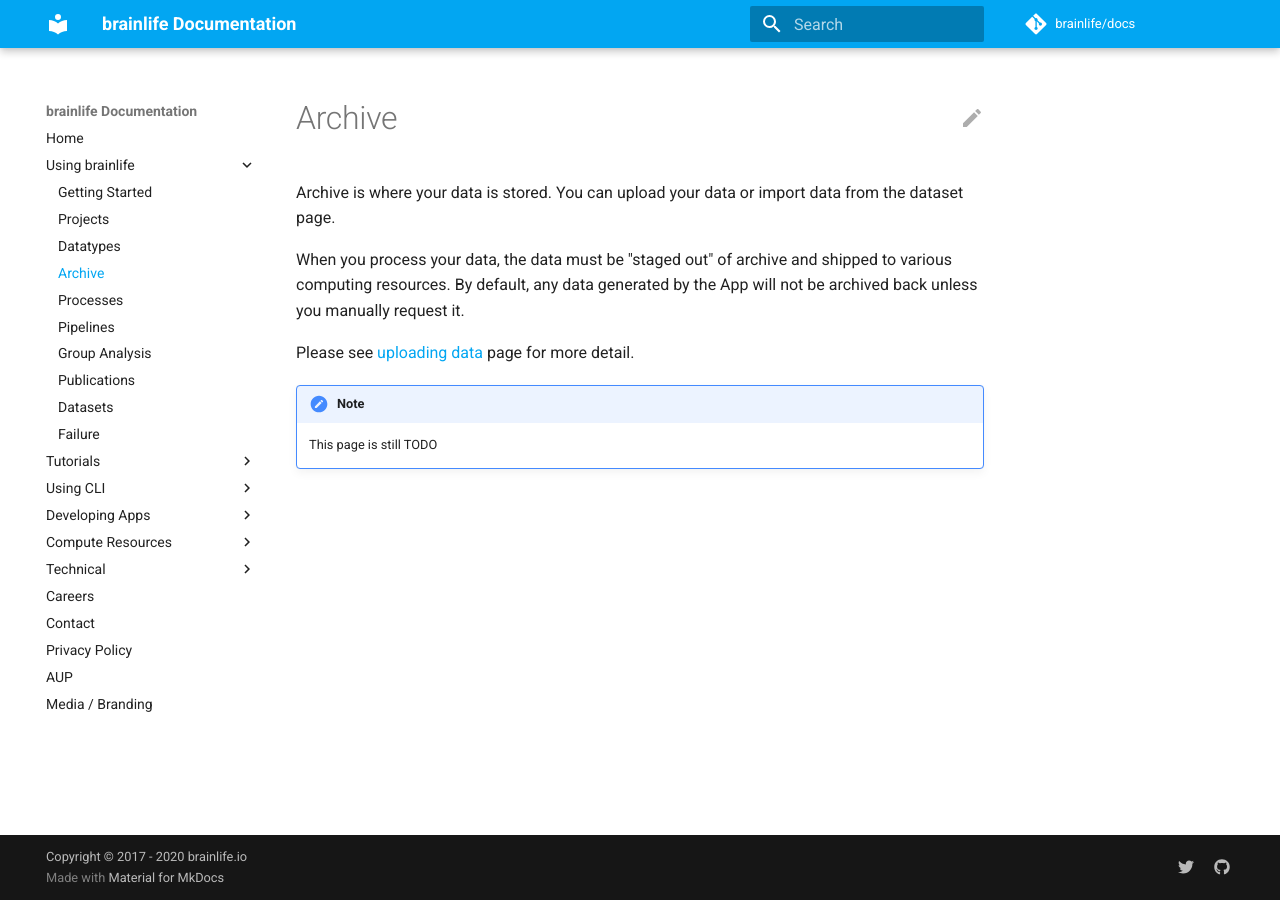
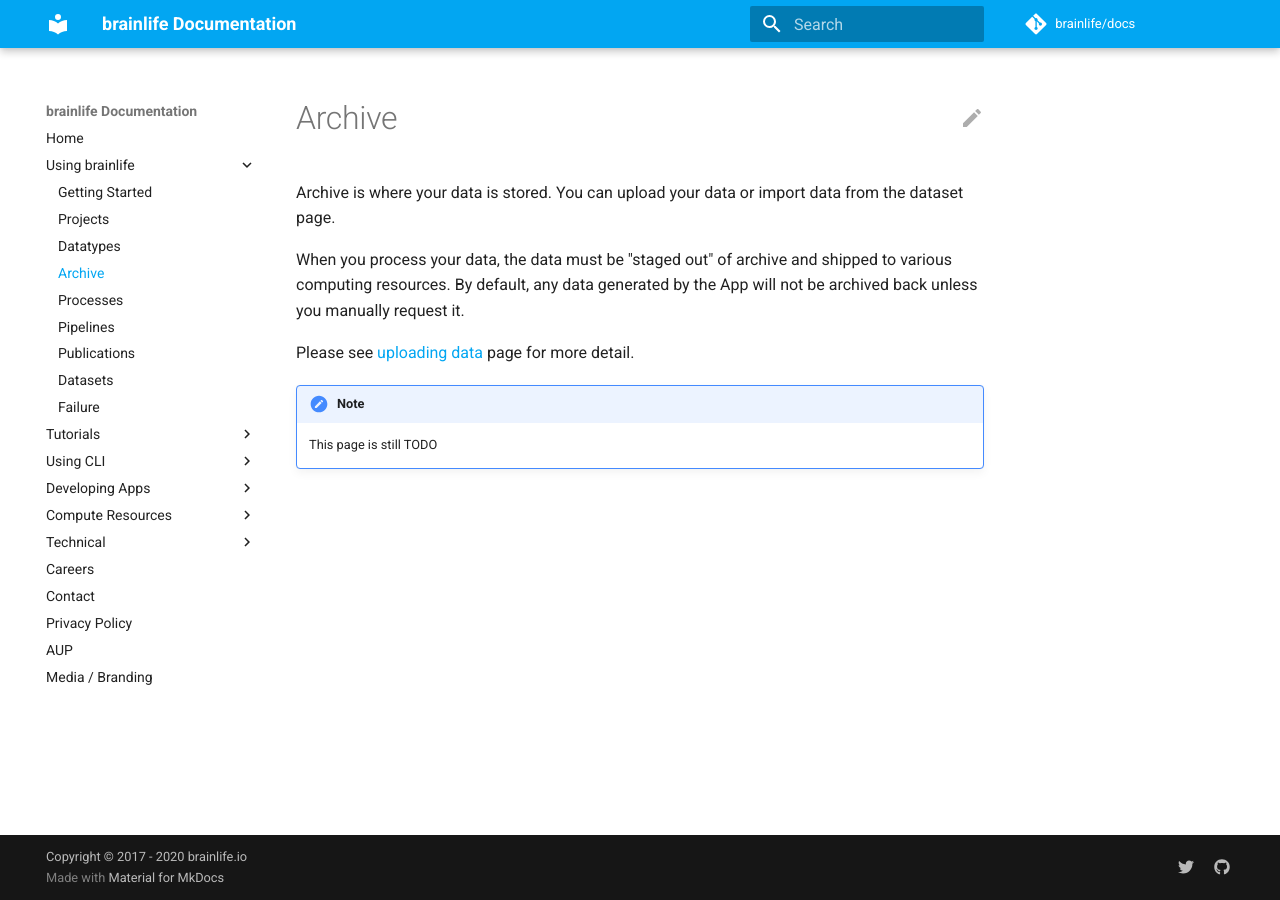
Before and after one commit to brainlife/docs, an MkDocs documentation site: the page built from docs/user/archive.md, in a window 1280 px wide. Built offline with MkDocs 1.6.1 and Material for MkDocs 9.7.7, drawn with Linux system fonts in a browser that asks for light colours; comment, search, counter and statistics services are not loaded.

Commit message:
removed group analysis page from the menu

```diff
--- a/mkdocs.yml
+++ b/mkdocs.yml
@@ -28,7 +28,6 @@
     - Archive: user/archive.md
     - Processes: user/process.md
     - Pipelines: user/pipeline.md
-    - Group Analysis: user/groupanalysis.md
     - Publications: user/publication.md
     - Datasets : user/datasets.md
     - Failure: user/failure.md
```
